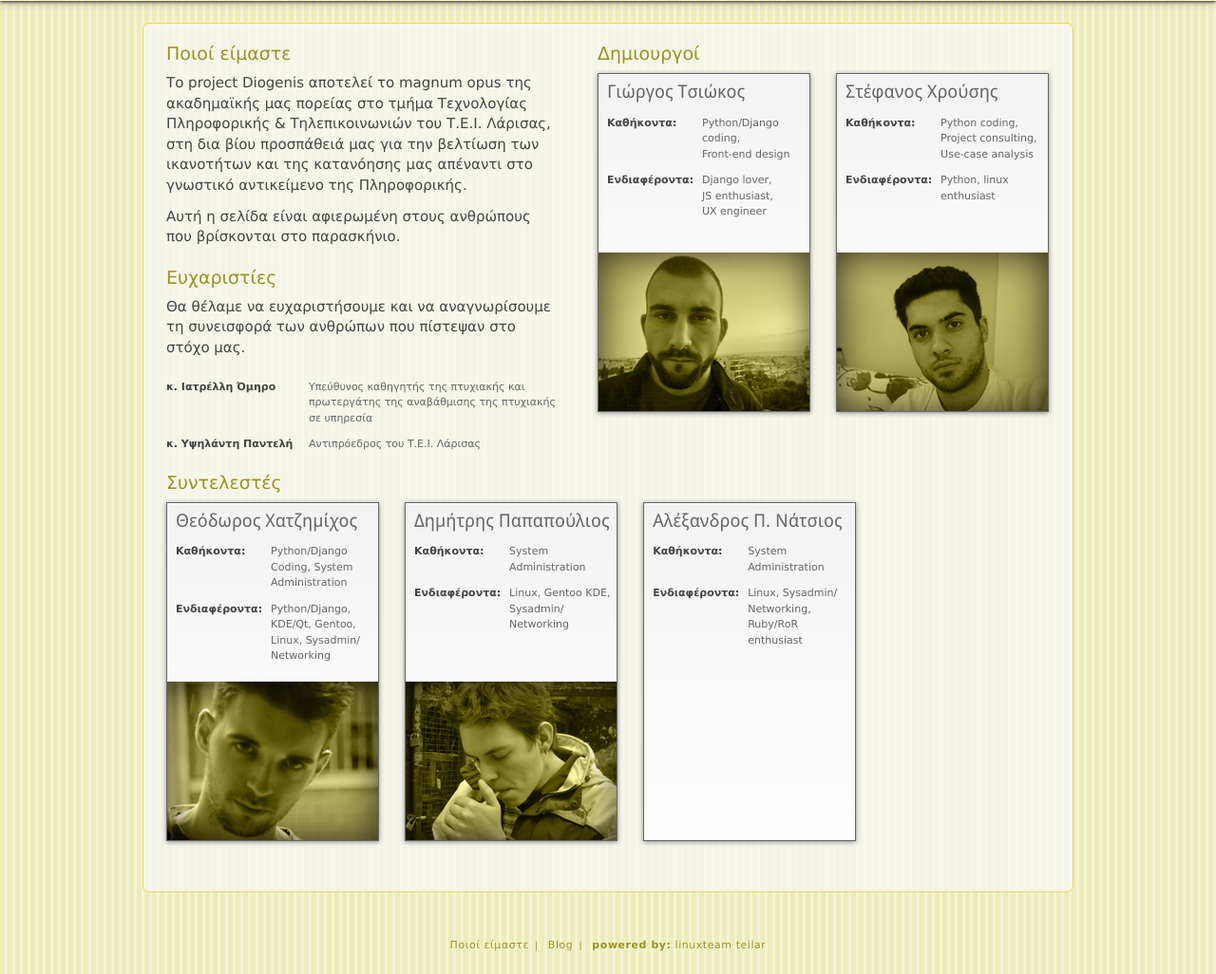
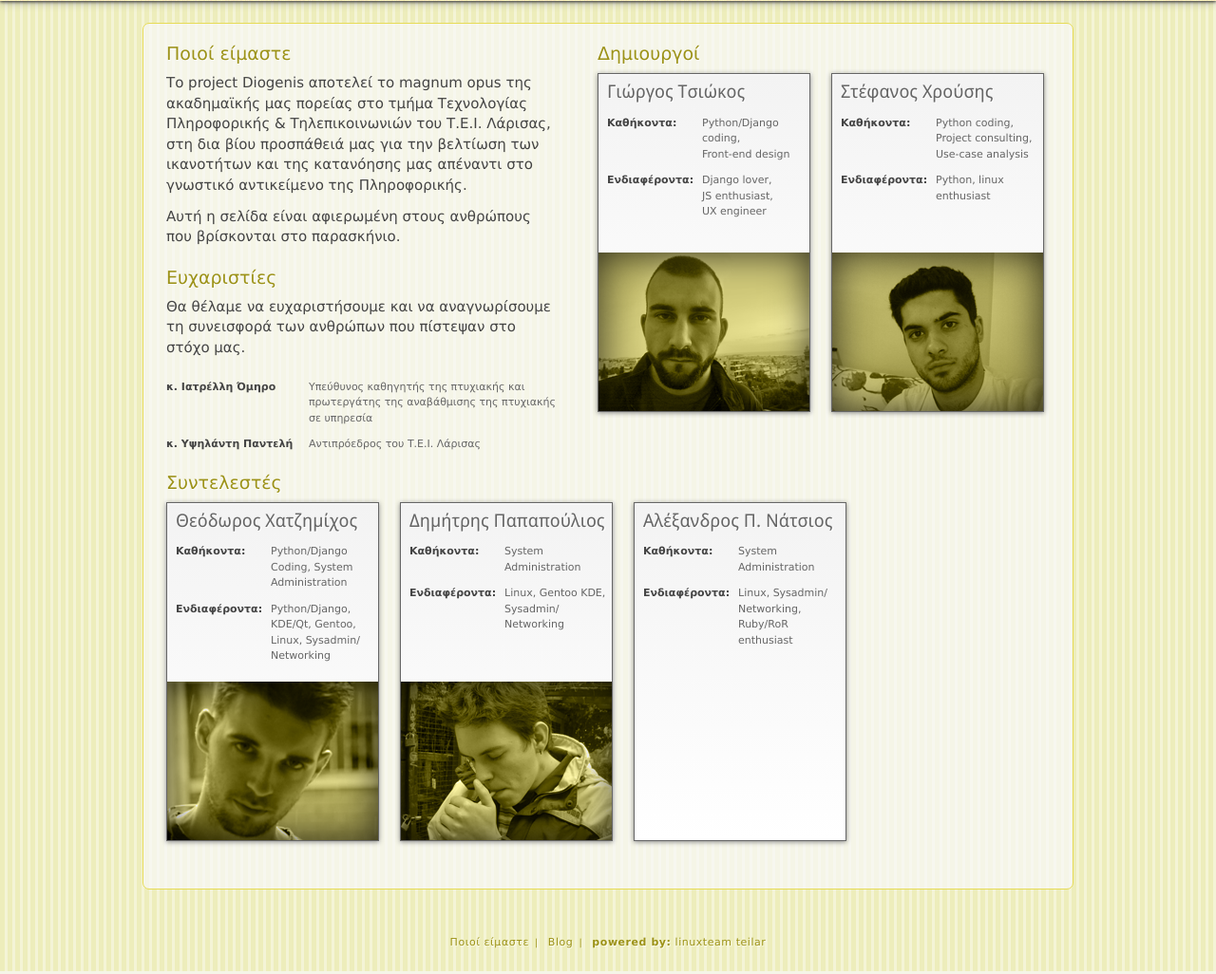
Before and after one commit to gtsiokos/diogenis, a Django app: template templates/about.html in a window 1280 px wide. Shown: the part 46-1072 px from the top of the page at 95% size. Run offline with Django 3.2, Linux system fonts and the light colour scheme; the template is opened without the code that fills it, so the values that code supplies are empty; the visitor is signed in with stand-in values (Sample User, id 1); some libraries are stand-ins or nearby versions.

Commit message:
[Fixed] personas floats, signup footer

```diff
--- a/common/static/base.css
+++ b/common/static/base.css
@@ -326,7 +326,7 @@ div.logged {
 	//^*****************************/
 
 	div.not-logged div.box div.persona {
-	    width: 222px; min-height: 188px; display:inline-block; position: relative; overflow:hidden;
+	    width:222px; min-height:188px; display:block; position:relative; overflow:hidden; float:left;
 	    margin: 0 22px 0 0; padding: 0 0 167px 0;
 	    background: #fff; color: #333;
 	    border: solid 1px #666;
--- a/templates/authentication/signup.html
+++ b/templates/authentication/signup.html
@@ -22,7 +22,8 @@
 
 {% block footer %}
 
-   {% include "handlebars/signup.html" %}
-   {% include "handlebars/messages.html" %}
+    {{ block.super }}
+    {% include "handlebars/signup.html" %}
+    {% include "handlebars/messages.html" %}
 
 {% endblock %}
```
